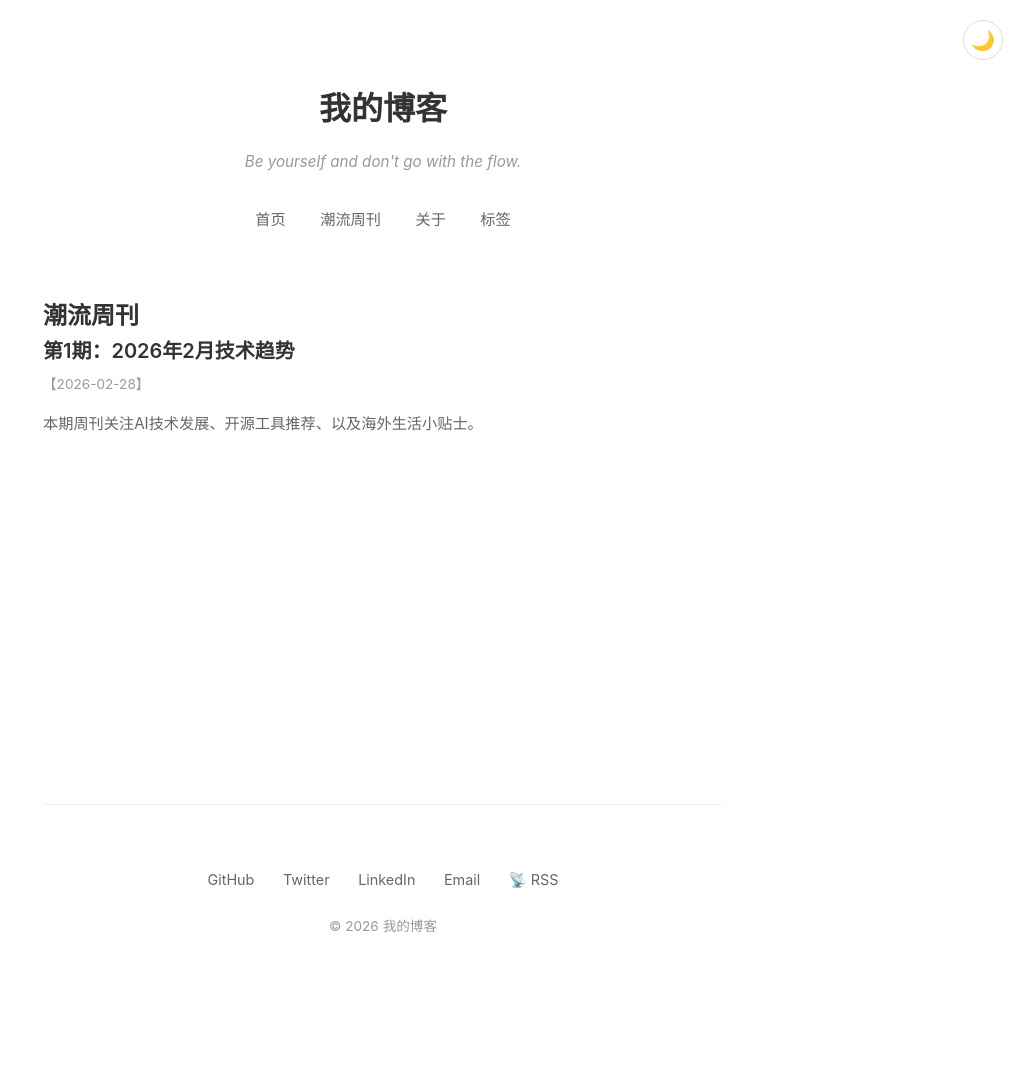
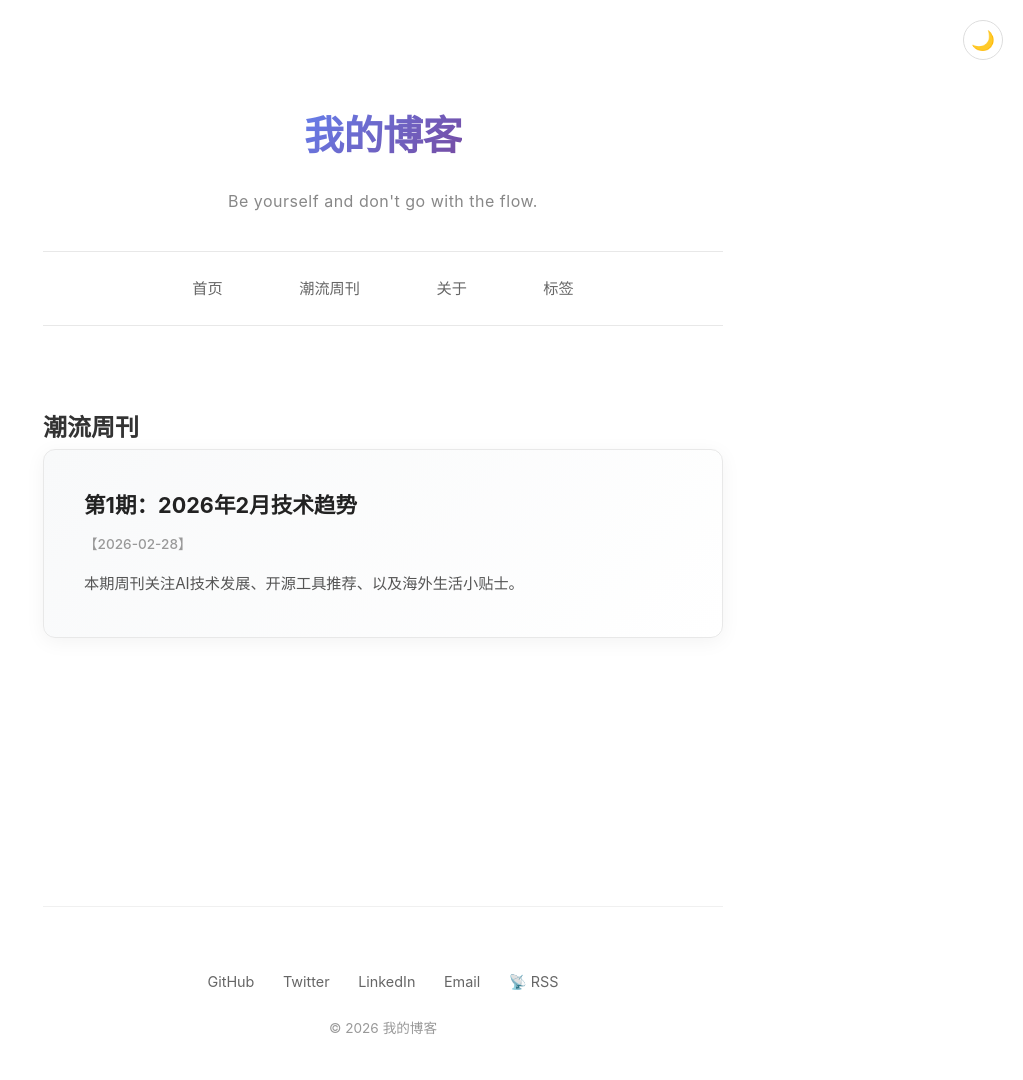
Before and after one commit to HozonLee/MyAIBlog, a Jekyll site: the page weekly/index.html, which Jekyll copies as it is, in a window 1280 px wide. Shown: the whole page, without its empty margins (257-1280 px from the left). Built offline with Jekyll 4.4.1, drawn with Linux system fonts in a browser that asks for light colours; before the commit the page ends 978 px from its top, so only the background shows below that.

Commit message:
升级博客设计：现代化UI风格

```diff
--- a/assets/css/style.css
+++ b/assets/css/style.css
@@ -22,59 +22,86 @@ html.dark-mode body {
 
 /* 头部样式 */
 header {
-    padding: 80px 0 40px;
+    padding: 100px 0 50px;
     text-align: center;
+    animation: fadeInDown 0.6s ease;
+}
+
+@keyframes fadeInDown {
+    from {
+        opacity: 0;
+        transform: translateY(-20px);
+    }
+    to {
+        opacity: 1;
+        transform: translateY(0);
+    }
 }
 
 header h1 {
-    font-size: 2rem;
-    font-weight: 600;
-    margin-bottom: 10px;
+    font-size: 2.5rem;
+    font-weight: 700;
+    margin-bottom: 15px;
+    letter-spacing: -0.5px;
 }
 
 header h1 a {
     text-decoration: none;
     color: #333;
-    transition: opacity 0.3s ease;
+    transition: all 0.3s ease;
+    background: linear-gradient(135deg, #667eea 0%, #764ba2 100%);
+    -webkit-background-clip: text;
+    -webkit-text-fill-color: transparent;
+    background-clip: text;
 }
 
 header h1 a:hover {
-    opacity: 0.7;
+    transform: scale(1.05);
+    filter: brightness(1.1);
 }
 
 .tagline {
-    font-size: 0.95rem;
-    color: #999;
-    margin-bottom: 30px;
-    font-style: italic;
+    font-size: 1rem;
+    color: #888;
+    margin-bottom: 35px;
+    font-weight: 400;
+    letter-spacing: 0.5px;
 }
 
 nav {
-    margin-top: 20px;
+    margin-top: 25px;
+    padding: 15px 0;
+    border-top: 1px solid #e8e8e8;
+    border-bottom: 1px solid #e8e8e8;
 }
 
 nav a {
     display: inline-block;
-    margin: 0 15px;
+    margin: 0 20px;
     text-decoration: none;
     color: #666;
     font-size: 0.95rem;
-    transition: color 0.3s ease;
+    transition: all 0.3s ease;
+    padding: 8px 16px;
+    border-radius: 20px;
+    font-weight: 500;
 }
 
 nav a:hover {
-    color: #333;
+    color: #667eea;
+    background-color: rgba(102, 126, 234, 0.05);
+    transform: translateY(-2px);
 }
 
 /* 主要内容样式 */
 main {
     min-height: 50vh;
-    padding: 20px 0;
+    padding: 30px 0;
 }
 
 /* 文章列表样式 */
 .posts {
-    margin-bottom: 60px;
+    margin-bottom: 80px;
 }
 
 .posts ul {
@@ -82,13 +109,22 @@ main {
 }
 
 .posts li {
-    margin-bottom: 50px;
-    padding-bottom: 40px;
-    border-bottom: 1px solid #f0f0f0;
+    margin-bottom: 60px;
+    padding: 40px;
+    border-radius: 12px;
+    background: linear-gradient(135deg, #f8f9fa 0%, #ffffff 100%);
+    box-shadow: 0 4px 20px rgba(0, 0, 0, 0.05);
+    transition: all 0.3s ease;
+    border: 1px solid #e8e8e8;
+}
+
+.posts li:hover {
+    transform: translateY(-5px);
+    box-shadow: 0 8px 30px rgba(0, 0, 0, 0.1);
 }
 
 .posts li:last-child {
-    border-bottom: none;
+    margin-bottom: 0;
 }
 
 .posts a {
@@ -98,10 +134,10 @@ main {
 }
 
 .posts h3 {
-    font-size: 1.25rem;
-    font-weight: 600;
-    margin-bottom: 8px;
-    color: #333;
+    font-size: 1.35rem;
+    font-weight: 700;
+    margin-bottom: 12px;
+    color: #222;
     line-height: 1.4;
 }
 
@@ -109,37 +145,50 @@ main {
     font-size: 0.85rem;
     color: #999;
     margin-bottom: 15px;
+    font-weight: 500;
 }
 
 .posts p {
-    color: #666;
+    color: #555;
     line-height: 1.7;
     font-size: 0.95rem;
 }
 
 /* 文章页面样式 */
 .post {
-    max-width: 680px;
+    max-width: 700px;
     margin: 0 auto;
+    padding: 40px;
+    background: linear-gradient(135deg, #f8f9fa 0%, #ffffff 100%);
+    border-radius: 16px;
+    box-shadow: 0 4px 20px rgba(0, 0, 0, 0.05);
 }
 
 .back-link {
-    display: inline-block;
-    margin-bottom: 40px;
-    color: #999;
+    display: inline-flex;
+    align-items: center;
+    margin-bottom: 30px;
+    color: #667eea;
     text-decoration: none;
-    font-size: 0.9rem;
-    transition: color 0.3s ease;
+    font-size: 0.95rem;
+    transition: all 0.3s ease;
+    font-weight: 500;
+    padding: 8px 16px;
+    border-radius: 8px;
+    background-color: rgba(102, 126, 234, 0.05);
 }
 
 .back-link:hover {
-    color: #333;
+    background-color: rgba(102, 126, 234, 0.1);
+    transform: translateX(-5px);
 }
 
 .post-meta {
-    color: #999;
-    margin-bottom: 40px;
+    color: #888;
+    margin-bottom: 35px;
     font-size: 0.9rem;
+    padding: 15px 0;
+    border-bottom: 1px solid #e8e8e8;
 }
 
 .post-meta p {
@@ -404,38 +453,45 @@ footer p {
 
 /* 搜索框样式 */
 .search-container {
-    margin: 30px 0;
+    margin: 40px 0;
     text-align: center;
 }
 
 .search-box {
     width: 100%;
-    max-width: 400px;
-    padding: 12px 20px;
-    border: 1px solid #ddd;
-    border-radius: 25px;
-    font-size: 0.95rem;
+    max-width: 450px;
+    padding: 16px 24px;
+    border: 2px solid #e8e8e8;
+    border-radius: 30px;
+    font-size: 1rem;
     outline: none;
     transition: all 0.3s ease;
+    box-shadow: 0 4px 12px rgba(0, 0, 0, 0.05);
 }
 
 .search-box:focus {
-    border-color: #999;
-    box-shadow: 0 2px 8px rgba(0,0,0,0.1);
+    border-color: #667eea;
+    box-shadow: 0 4px 20px rgba(102, 126, 234, 0.2);
 }
 
 .search-results {
-    margin-top: 20px;
+    margin-top: 25px;
     text-align: left;
 }
 
 .search-result-item {
-    padding: 15px 0;
-    border-bottom: 1px solid #f0f0f0;
+    padding: 20px;
+    border-radius: 12px;
+    background: linear-gradient(135deg, #f8f9fa 0%, #ffffff 100%);
+    margin-bottom: 15px;
+    border: 1px solid #e8e8e8;
+    box-shadow: 0 2px 8px rgba(0, 0, 0, 0.05);
+    transition: all 0.3s ease;
 }
 
-.search-result-item:last-child {
-    border-bottom: none;
+.search-result-item:hover {
+    transform: translateX(5px);
+    box-shadow: 0 4px 12px rgba(0, 0, 0, 0.1);
 }
 
 .search-result-item a {
@@ -444,9 +500,10 @@ footer p {
 }
 
 .search-result-item h4 {
-    font-size: 1.1rem;
-    margin-bottom: 5px;
-    color: #333;
+    font-size: 1.15rem;
+    margin-bottom: 8px;
+    color: #222;
+    font-weight: 600;
 }
 
 .search-result-item p {
@@ -471,7 +528,15 @@ footer p {
 
 /* 深色模式样式 */
 html.dark-mode header h1 a {
-    color: #e0e0e0;
+    background: linear-gradient(135deg, #a78bfa 0%, #c084fc 100%);
+    -webkit-background-clip: text;
+    -webkit-text-fill-color: transparent;
+    background-clip: text;
+}
+
+html.dark-mode nav {
+    border-top-color: #333;
+    border-bottom-color: #333;
 }
 
 html.dark-mode nav a {
@@ -479,11 +544,18 @@ html.dark-mode nav a {
 }
 
 html.dark-mode nav a:hover {
-    color: #e0e0e0;
+    color: #a78bfa;
+    background-color: rgba(167, 139, 250, 0.1);
 }
 
 html.dark-mode .posts li {
-    border-bottom-color: #333;
+    background: linear-gradient(135deg, #2a2a2a 0%, #1a1a1a 100%);
+    border-color: #333;
+    box-shadow: 0 4px 20px rgba(0, 0, 0, 0.3);
+}
+
+html.dark-mode .posts li:hover {
+    box-shadow: 0 8px 30px rgba(0, 0, 0, 0.4);
 }
 
 html.dark-mode .posts h3 {
@@ -492,6 +564,25 @@ html.dark-mode .posts h3 {
 
 html.dark-mode .posts p {
     color: #999;
+}
+
+html.dark-mode .post {
+    background: linear-gradient(135deg, #2a2a2a 0%, #1a1a1a 100%);
+    border-color: #333;
+    box-shadow: 0 4px 20px rgba(0, 0, 0, 0.3);
+}
+
+html.dark-mode .back-link {
+    color: #a78bfa;
+    background-color: rgba(167, 139, 250, 0.1);
+}
+
+html.dark-mode .back-link:hover {
+    background-color: rgba(167, 139, 250, 0.2);
+}
+
+html.dark-mode .post-meta {
+    border-bottom-color: #333;
 }
 
 html.dark-mode .post-content {
@@ -506,6 +597,26 @@ html.dark-mode .post-content h3 {
 
 html.dark-mode .post-content a {
     color: #66b3ff;
+}
+
+html.dark-mode .search-box {
+    background-color: #2a2a2a;
+    border-color: #333;
+    color: #e0e0e0;
+}
+
+html.dark-mode .search-box:focus {
+    border-color: #a78bfa;
+    box-shadow: 0 4px 20px rgba(167, 139, 250, 0.3);
+}
+
+html.dark-mode .search-result-item {
+    background: linear-gradient(135deg, #2a2a2a 0%, #1a1a1a 100%);
+    border-color: #333;
+}
+
+html.dark-mode .search-result-item h4 {
+    color: #e0e0e0;
 }
 
 html.dark-mode .post-content a:hover {
--- a/feed.xml
+++ b/feed.xml
@@ -5,7 +5,7 @@
     <link>https://hozonlee.github.io/MyAIBlog</link>
     <description>分享留学、语言、AI、工作、海外生活的个人博客</description>
     <language>zh-CN</language>
-    <lastBuildDate>Sat, 28 Feb 2026 13:29:57 +0000</lastBuildDate>
+    <lastBuildDate>Sat, 28 Feb 2026 13:33:38 +0000</lastBuildDate>
     <atom:link href="https://hozonlee.github.io/MyAIBlog/feed.xml" rel="self" type="application/rss+xml" />
     <item>
       <title>OpenClaw对接飞书：打造智能AI助手</title>
```
